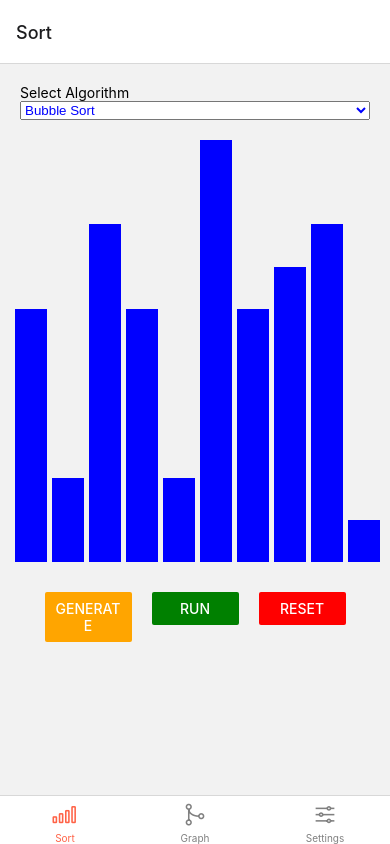
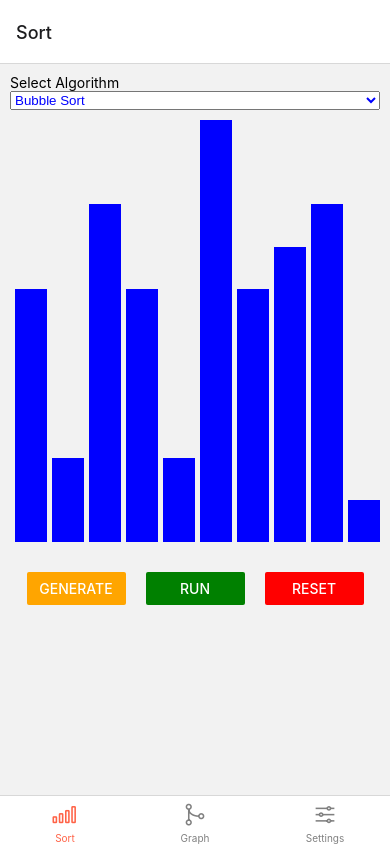
Before and after one commit to duytienkh/algo-visualizer, a React Native app: screen / in a window 390 px wide. Built offline with nearby package versions, Linux system fonts and the light colour scheme.

Commit message:
Addjust padding

```diff
--- a/components/components/AlgorithmPicker.js
+++ b/components/components/AlgorithmPicker.js
@@ -56,7 +56,7 @@ export class AlgorithmPicker extends React.Component{
 
 const style = StyleSheet.create({
     container: {
-        padding: 20,
+        padding: 10,
     },
     picker_container: {
 
--- a/components/components/SortController.js
+++ b/components/components/SortController.js
@@ -51,7 +51,7 @@ export class SortController extends React.Component{
 
     render(){
         return (
-            <ReactNative.View style={{paddingTop: 20, paddingBottom: 20, paddingLeft: 50, paddingRight: 50}}>
+            <ReactNative.View style={{paddingTop: 20, paddingBottom: 20, paddingLeft: 30, paddingRight: 30}}>
                 <ReactNative.View style={style.row}>
                     <ReactNative.View style={style.btn_container}>
                         <ReactNative.Button color={'orange'} title='Generate' onPress={this.onGeneratePress}>
```
